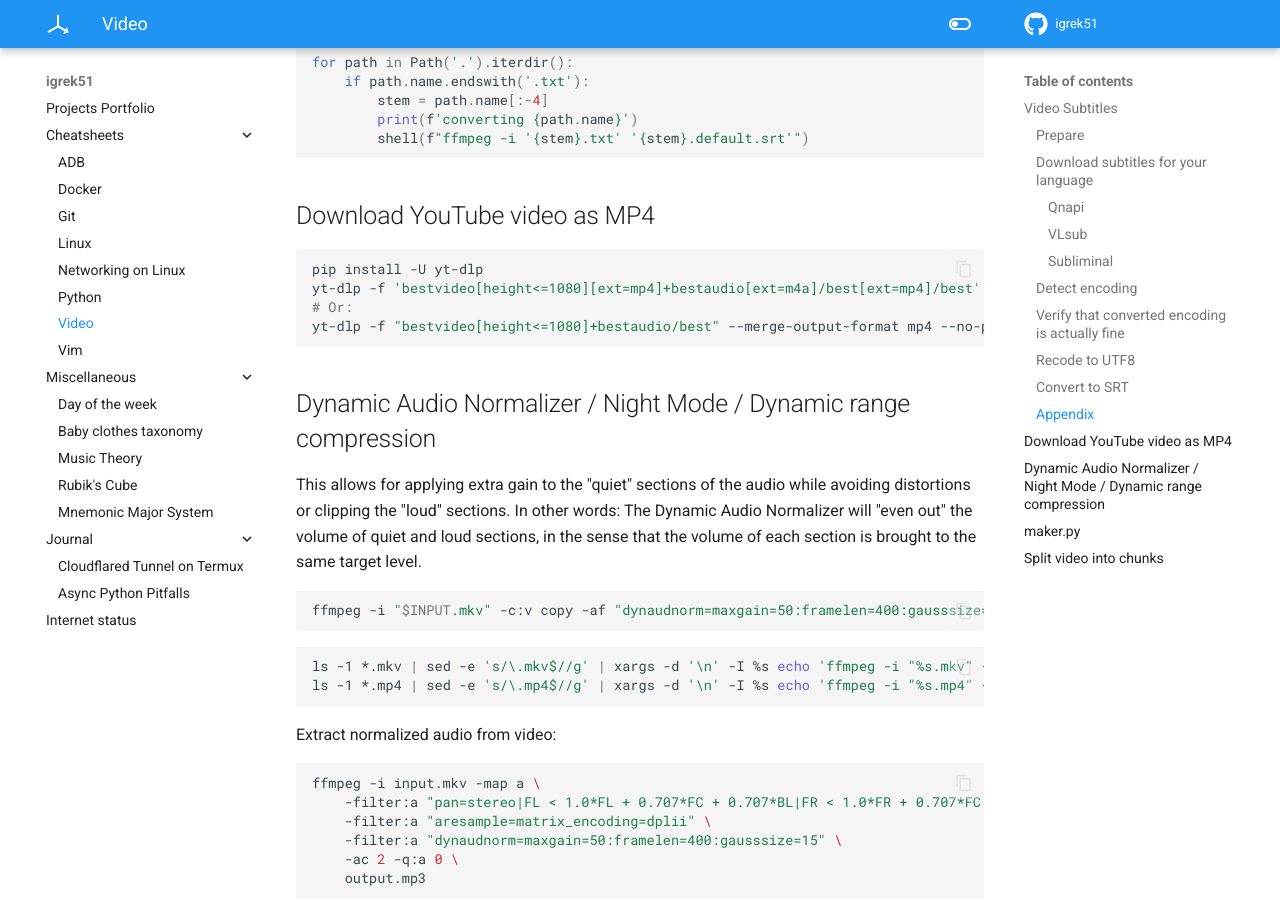
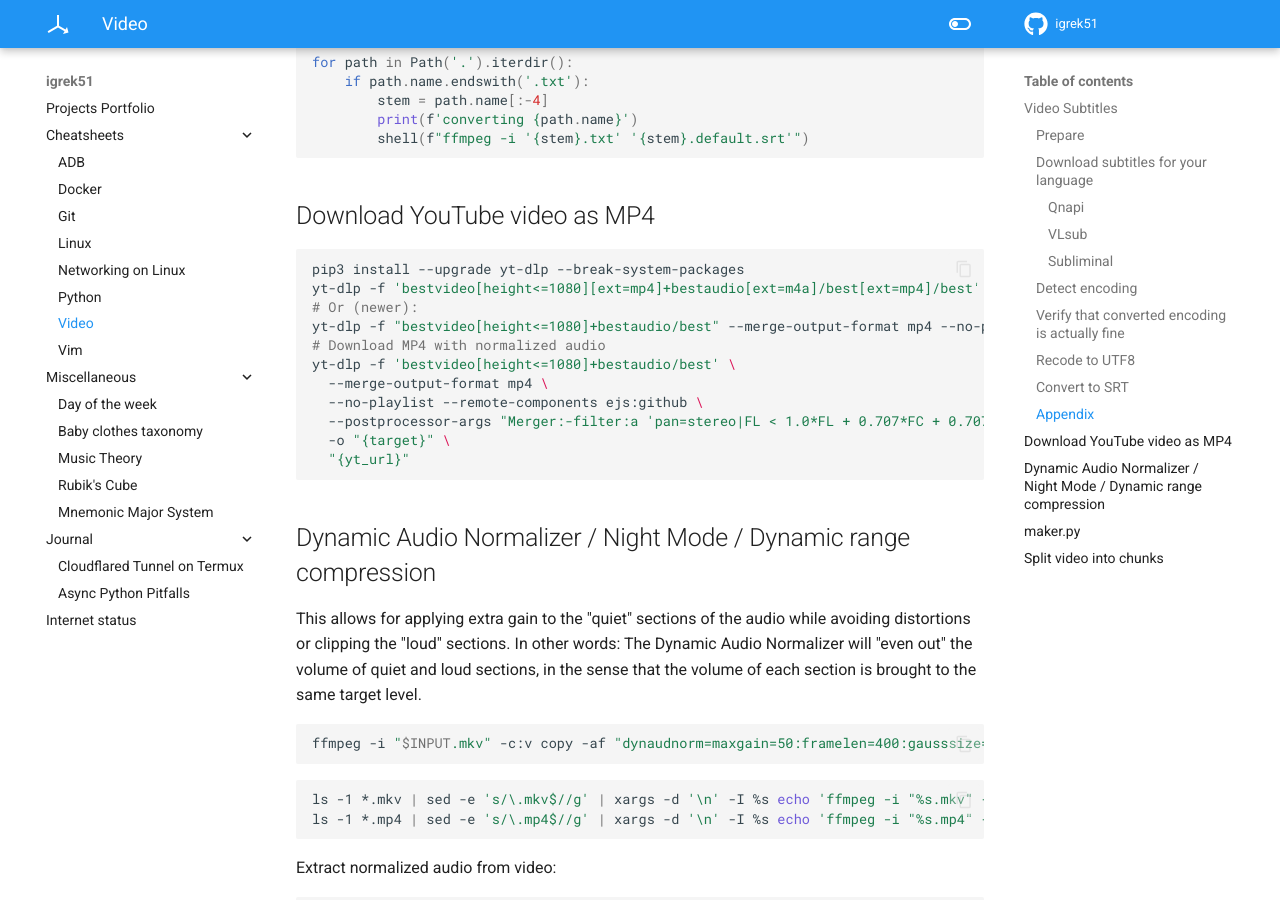
Before and after one commit to igrek51/igrek51.github.io, an MkDocs documentation site: the page built from docs/cheatsheet/video.md, in a window 1280 px wide and 900 px high, scrolled down 1695 px. Built offline with MkDocs 1.6.1 and Material for MkDocs 9.7.7, drawn with Linux system fonts in a browser that asks for light colours.

Commit message:
Add modern ffmpeg filters

````diff
--- a/docs/cheatsheet/video.md
+++ b/docs/cheatsheet/video.md
@@ -73,10 +73,17 @@ for path in Path('.').iterdir():
 
 ## Download YouTube video as MP4
 ```sh
-pip install -U yt-dlp
+pip3 install --upgrade yt-dlp --break-system-packages
 yt-dlp -f 'bestvideo[height<=1080][ext=mp4]+bestaudio[ext=m4a]/best[ext=mp4]/best' URL
-# Or:
+# Or (newer):
 yt-dlp -f "bestvideo[height<=1080]+bestaudio/best" --merge-output-format mp4 --no-playlist --remote-components ejs:github URL
+# Download MP4 with normalized audio
+yt-dlp -f 'bestvideo[height<=1080]+bestaudio/best' \
+  --merge-output-format mp4 \
+  --no-playlist --remote-components ejs:github \
+  --postprocessor-args "Merger:-filter:a 'pan=stereo|FL < 1.0*FL + 0.707*FC + 0.707*BL|FR < 1.0*FR + 0.707*FC + 0.707*BR,aresample=matrix_encoding=dplii,dynaudnorm=maxgain=50:framelen=400:gausssize=15' -c:v copy -c:a aac -ac 2" \
+  -o "{target}" \
+  "{yt_url}"
 ```
 
 ## Dynamic Audio Normalizer / Night Mode / Dynamic range compression
````
